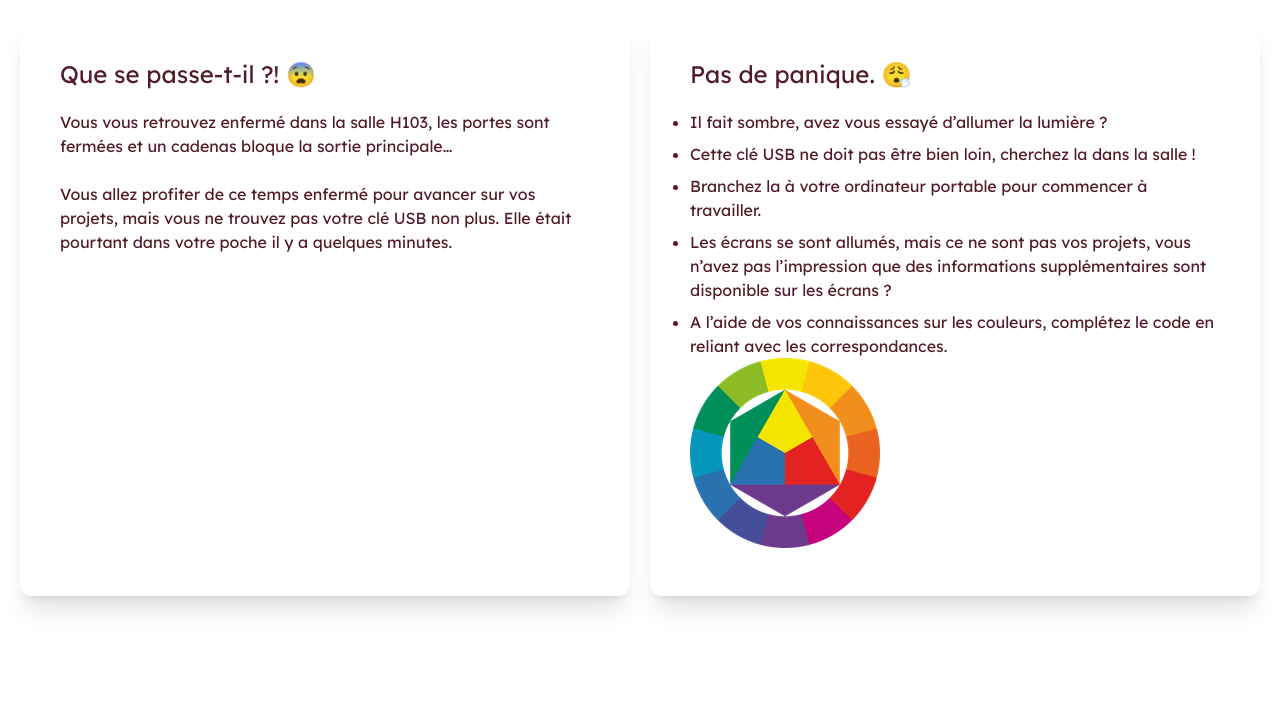
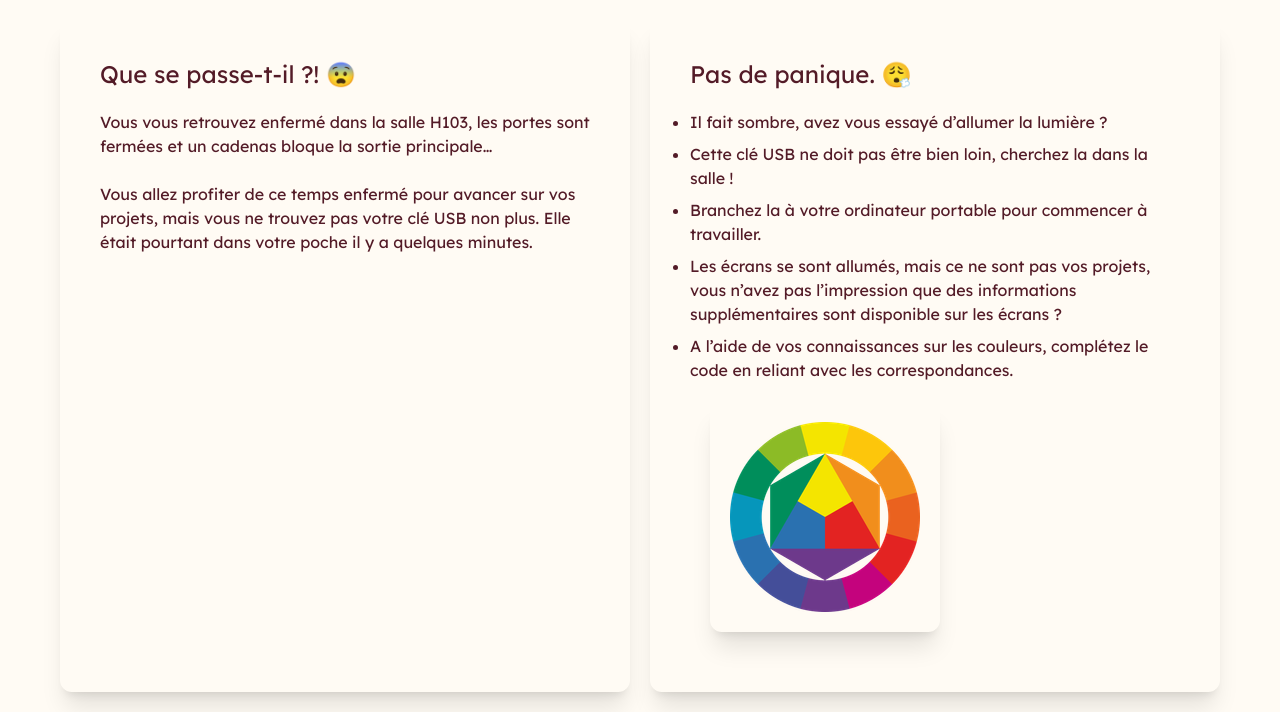
Before and after one commit to Antoaane/WR507-Livrable, a website built with Vite: page index.html in a window 1280 px wide. Shown: the part 102-814 px from the top of the page. Built offline with nearby package versions, Linux system fonts and the light colour scheme.

Commit message:
feat : add some variables

```diff
--- a/index.html
+++ b/index.html
@@ -6,7 +6,7 @@
     <meta name="viewport" content="width=device-width, initial-scale=1.0" />
     <title>WR507 - Livrable</title>
   </head>
-  <body>
+  <body class="bg">
     <div id="app">
       <header class="h-20 m-5 bg-primary rounded-xl">
         <div class="container h-full mx-auto flex items-center justify-center">
@@ -42,7 +42,7 @@
                 <p>
                   A l’aide de vos connaissances sur les couleurs, complétez le code en reliant avec les correspondances.
                 </p>
-                <img src="./public/res/img/indice.png" alt="spectre colorimetrique">
+                <img class="m-5 p-5 rounded-xl shadow-xl" src="./public/res/img/indice.png" alt="spectre colorimetrique">
               </li>
             </ul>
           </div>
--- a/src/input.css
+++ b/src/input.css
@@ -7,3 +7,11 @@
 * {
     @apply font-lexend text-dark;
 }
+
+.bg {
+    @apply bg-beige;
+}
+
+.container {
+    @apply mx-auto;
+}
--- a/tailwind.config.js
+++ b/tailwind.config.js
@@ -6,6 +6,8 @@ export default {
       colors: {
         'primary': 'rgba(137, 35, 57, 1)',
         'dark': 'rgba(83, 27, 39, 1)',
+        'dark-gray': 'rgba(47, 45, 45, 1)',
+        'beige': 'rgba(255, 251, 244, 1)',
       }
     },
     fontFamily: {
```
Also changed, not shown: style.css.
